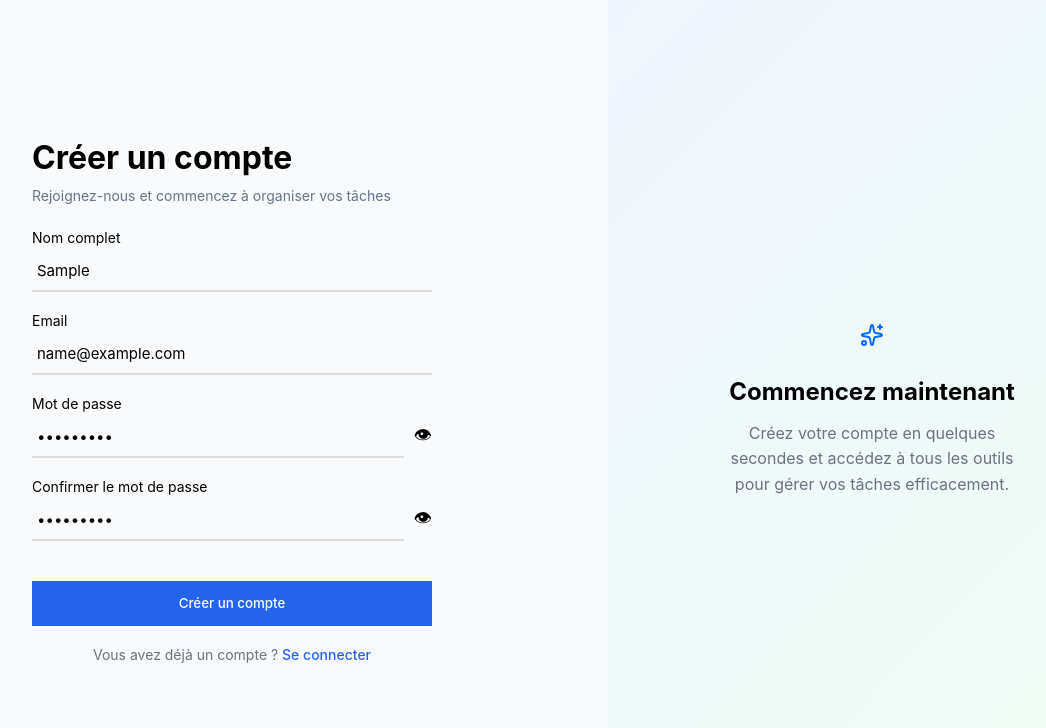
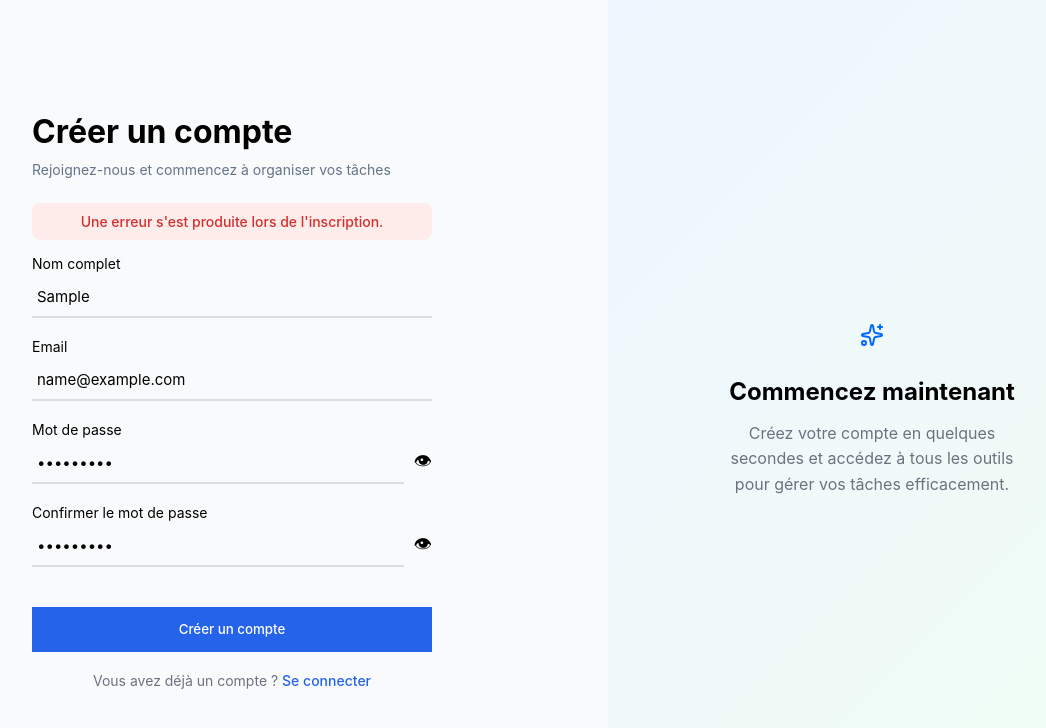
Before and after one commit to doudaoud/to-do-mern, a React (Vite) app in the folder client/: page /signup in a window 1280 px wide. Both pictures are taken after typing "Sample", "name@example.com", "Sample123", "Sample123" into the empty fields and a click on the button "Créer un compte". Shown: the top 728 px of the page, without its empty margins (144-1190 px from the left). Built offline with nearby package versions, Linux system fonts and the light colour scheme; no server answers.

Commit message:
`Added error handling and display for registration form`

```diff
--- a/client/src/pages/Register.jsx
+++ b/client/src/pages/Register.jsx
@@ -19,6 +19,8 @@ export default function Register() {
     cmdps: false,
   });
   const [create, setCreate] = useState(false);
+  const [errorMsg, setErrorMsg] = useState("");
+
   // cette fonction pour le changer le state de form
   const handleChange = (e) => {
     const { id, value } = e.target;
@@ -46,6 +48,14 @@ export default function Register() {
     } catch (error) {
       console.log(error);
       setLoading(false);
+      if (error.response && error.response.data && error.response.data.message) {
+        setErrorMsg(error.response.data.message);
+      } else {
+        setErrorMsg("Une erreur s'est produite lors de l'inscription.");
+      }
+      setTimeout(() => {
+        setErrorMsg("");
+      }, 3000);
     }
   };
   return (
@@ -57,6 +67,11 @@ export default function Register() {
           <p className="subtitle">
             Rejoignez-nous et commencez à organiser vos tâches
           </p>
+          {errorMsg && (
+            <div className="error-message" style={{ color: "#d32f2f", backgroundColor: "#fdecea", padding: "10px", borderRadius: "8px", marginBottom: "15px", textAlign: "center", fontSize: "14px", fontWeight: "500" }}>
+              {errorMsg}
+            </div>
+          )}
           <form onSubmit={handleSubmit}>
             <div className="input-group">
               <label>Nom complet</label>
```
Also changed, not shown: 1 other file (tests, documents, lock files or other folders).
